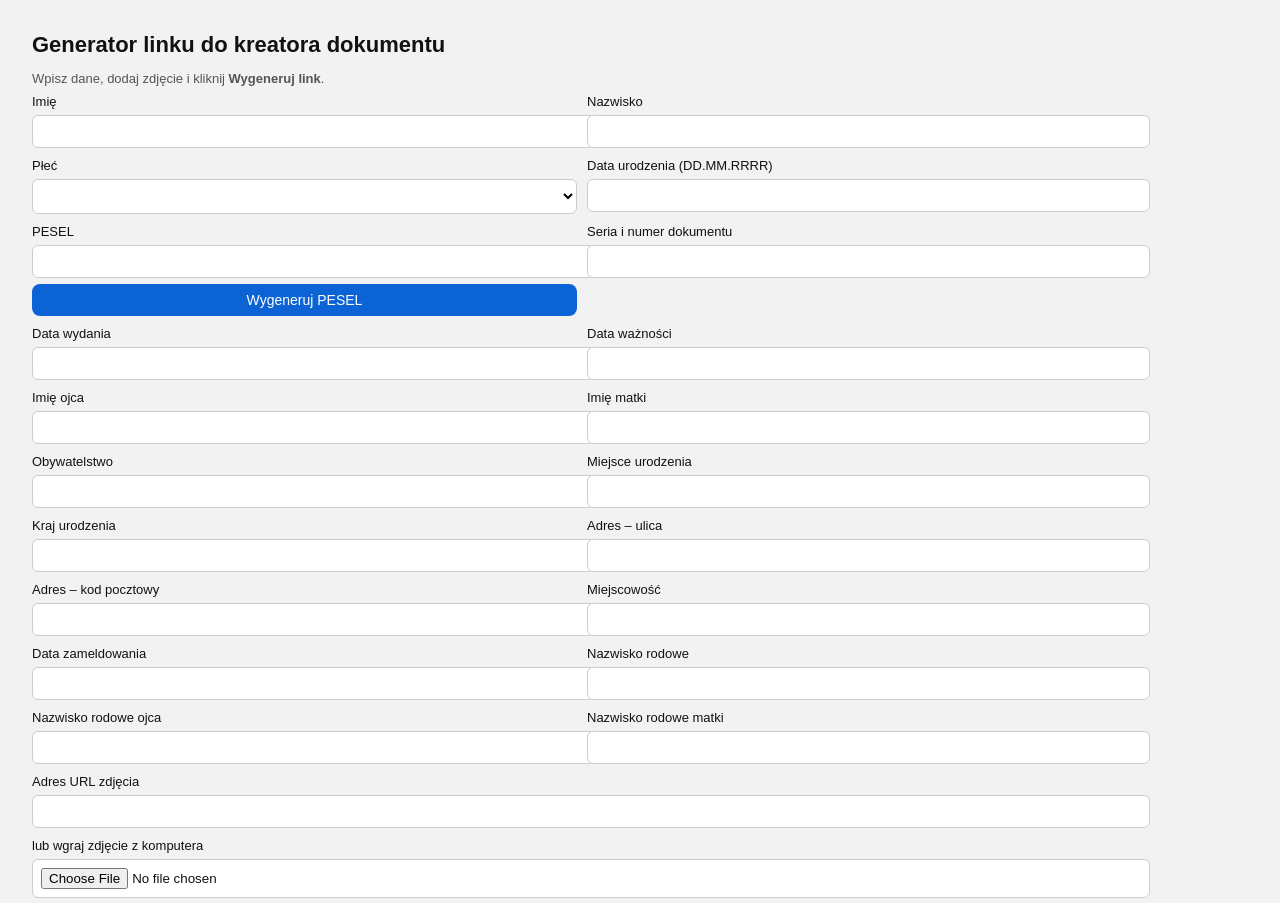
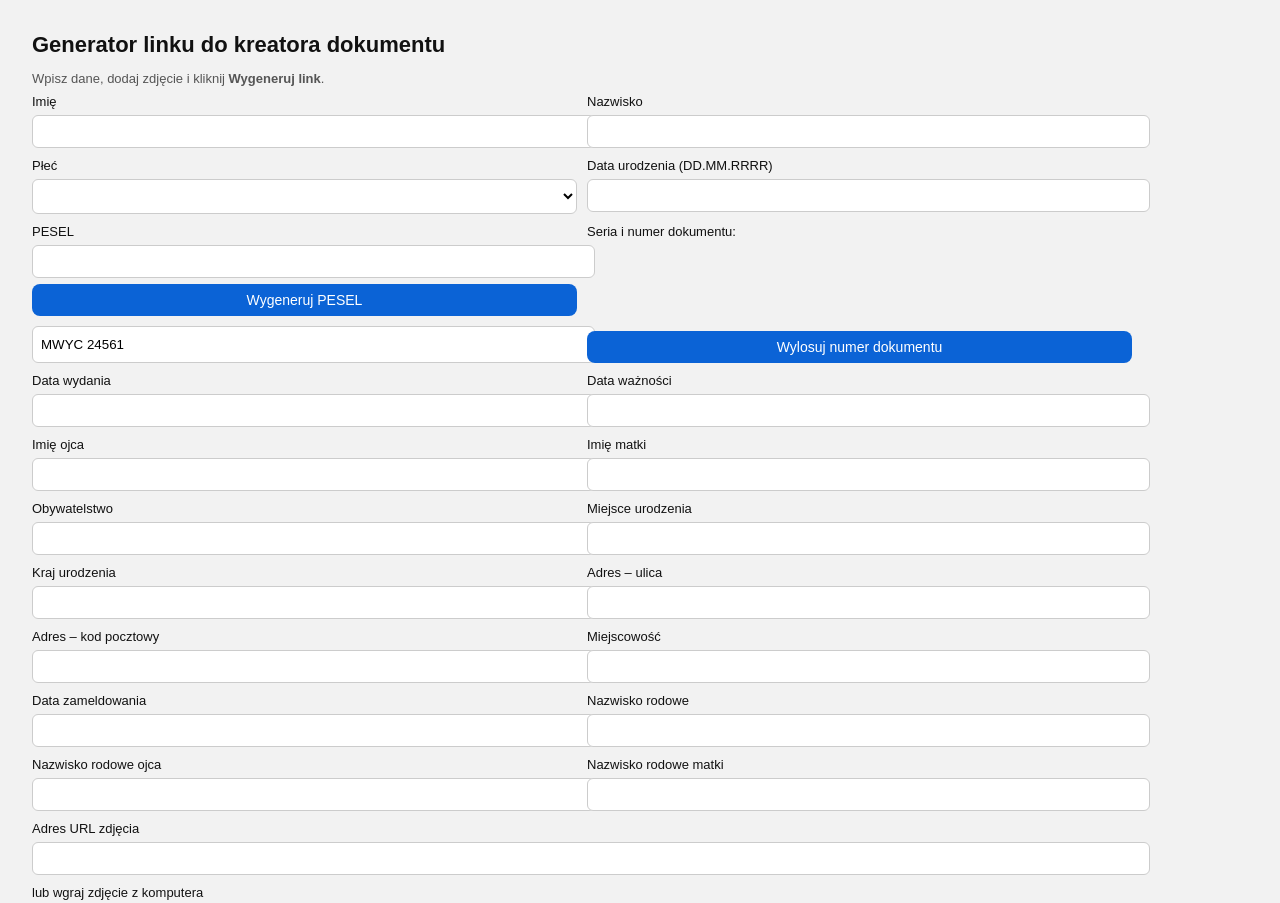
Before and after one commit to dsrhjsdrhwsh/slavka, a plain HTML site: page index.html in a window 1280 px wide. Shown: the top 903 px of the page. Drawn offline with Linux system fonts and the light colour scheme.

Commit message:
Update index.html

```diff
--- a/index.html
+++ b/index.html
@@ -55,7 +55,32 @@
       <button type="button" id="genPesel" style="margin-top:6px; width:100%;">Wygeneruj PESEL</button>
     </div>
 
-    <div><label>Seria i numer dokumentu</label><input type="text" id="mdow_series"></div>
+    <label for="mdow_series">Seria i numer dokumentu:</label>
+<input type="text" id="mdow_series" value="MWYC 24561">
+
+<button type="button" onclick="losujDokument()" style="margin-top:5px;">
+    Wylosuj numer dokumentu
+</button>
+
+<script>
+
+function losujDokument() {
+    // Losowanie 3–4 liter (jak w polskich dokumentach)
+    const litery = "ABCDEFGHIJKLMNOPQRSTUVWXYZ";
+    const dlugoscLiter = Math.random() < 0.5 ? 3 : 4;
+    let seria = "";
+    for (let i = 0; i < dlugoscLiter; i++) {
+        seria += litery[Math.floor(Math.random() * litery.length)];
+    }
+
+    // Losowanie 5 cyfr
+    let cyfry = Math.floor(10000 + Math.random() * 90000);
+
+    // Wstawienie wyniku
+    document.getElementById("mdow_series").value = `${seria} ${cyfry}`;
+}
+</script>
+
     <div><label>Data wydania</label><input type="text" id="issue_date"></div>
     <div><label>Data ważności</label><input type="text" id="expiry_date"></div>
     <div><label>Imię ojca</label><input type="text" id="father_name"></div>
```
